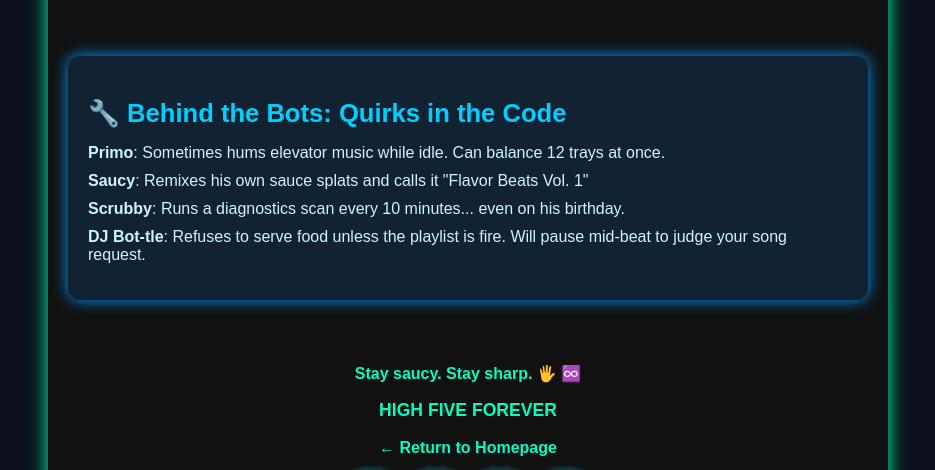
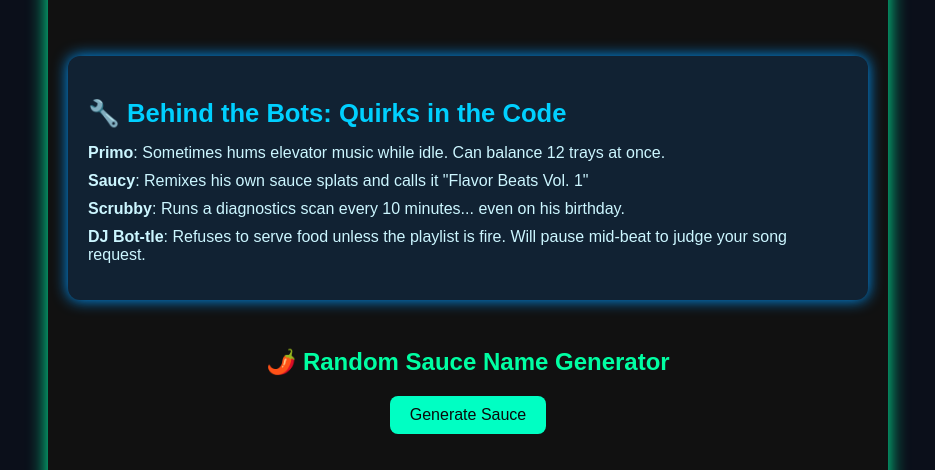
Before and after one commit to timedrifter/BrazillyPhilly-Site, a plain HTML site: page comicbook.html in a window 1280 px wide. Shown: the part 4788-5258 px from the top of the page, without its empty margins (172-1107 px from the left). Drawn offline with Linux system fonts and the light colour scheme.

Commit message:
Update comicbook.html

```diff
--- a/comicbook.html
+++ b/comicbook.html
@@ -275,6 +275,13 @@
       <li><strong>DJ Bot-tle</strong>: Refuses to serve food unless the playlist is fire. Will pause mid-beat to judge your song request.</li>
     </ul>
   </div>
+    <!-- Optional: Random Sauce Generator Button -->
+<div style="text-align:center; margin: 3rem 0;">
+  <h2>🌶️ Random Sauce Name Generator</h2>
+  <button onclick="generateSauce()" style="padding: 10px 20px; font-size: 1rem; background-color: #00ffc3; color: #0a0a0a; border: none; border-radius: 8px; cursor: pointer;">Generate Sauce</button>
+  <div id="sauce-output" style="margin-top: 1rem; font-weight: bold; color: #ffcc00; font-size: 1.2rem;"></div>
+</div>
+
 <footer style="text-align: center; margin-top: 4rem;">
   <p style="color: #00ffc3; font-weight: bold;">
     Stay saucy. Stay sharp.
```
